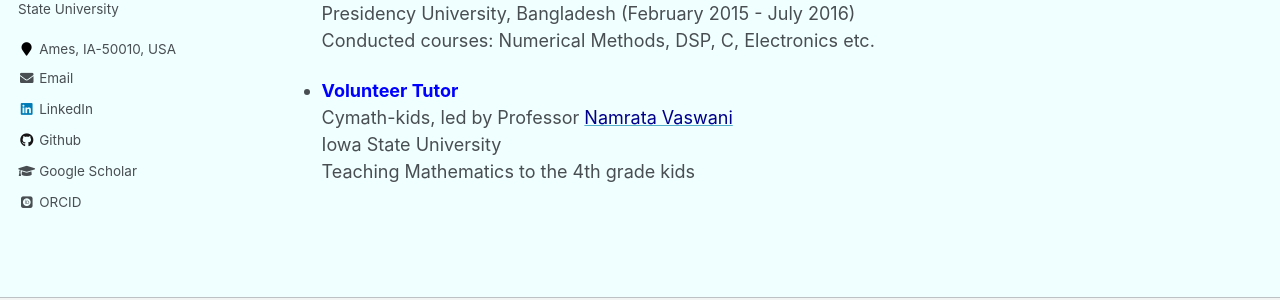
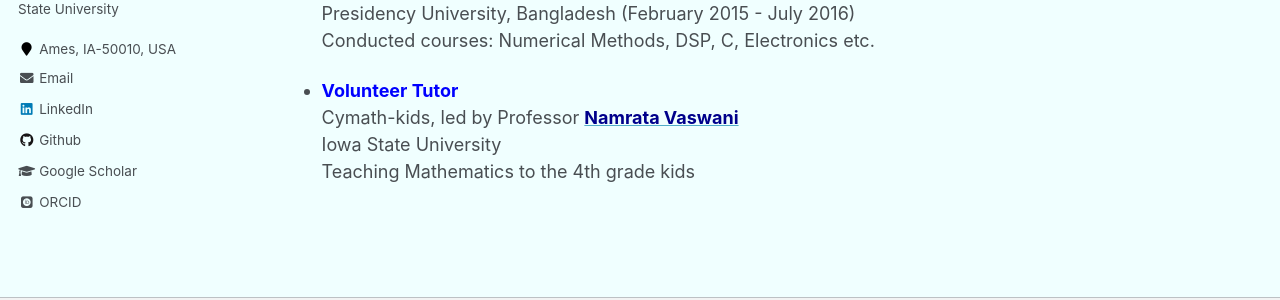
Before and after one commit to anindyabijoydas/portfolio, a Jekyll site: the page built from _pages/teaching.md, in a window 1280 px wide. Shown: the part 447-747 px from the top of the page. Built offline with Jekyll 4.4.1, drawn with Linux system fonts in a browser that asks for light colours; some web fonts are replaced.

Commit message:
Update teaching.md

```diff
--- a/_pages/teaching.md
+++ b/_pages/teaching.md
@@ -22,4 +22,4 @@ redirect_from:
 
 * <span style="color:blue">**Lecturer**</span> <br/> Electrical and Computer Engineering <br/> Presidency University, Bangladesh (February 2015 - July 2016) <br/> Conducted courses: Numerical Methods, DSP, C, Electronics etc.
 
-* <span style="color:blue">**Volunteer Tutor**</span> <br/> Cymath-kids, led by Professor [<span style="color: #00008B">Namrata Vaswani</span>](https://www.ece.iastate.edu/~namrata/) <br/> Iowa State University <br/> Teaching Mathematics to the 4th grade kids
+* <span style="color:blue">**Volunteer Tutor**</span> <br/> Cymath-kids, led by Professor [<span style="color: #00008B">**Namrata Vaswani**</span>](https://www.ece.iastate.edu/~namrata/) <br/> Iowa State University <br/> Teaching Mathematics to the 4th grade kids
```
